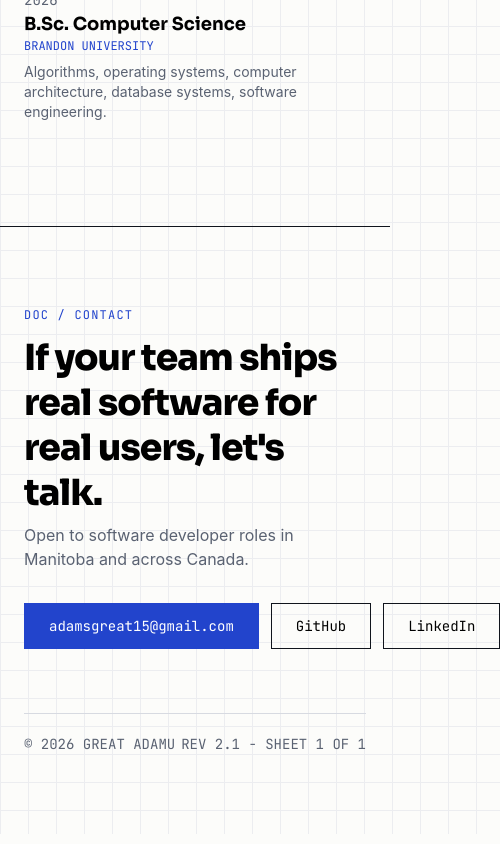
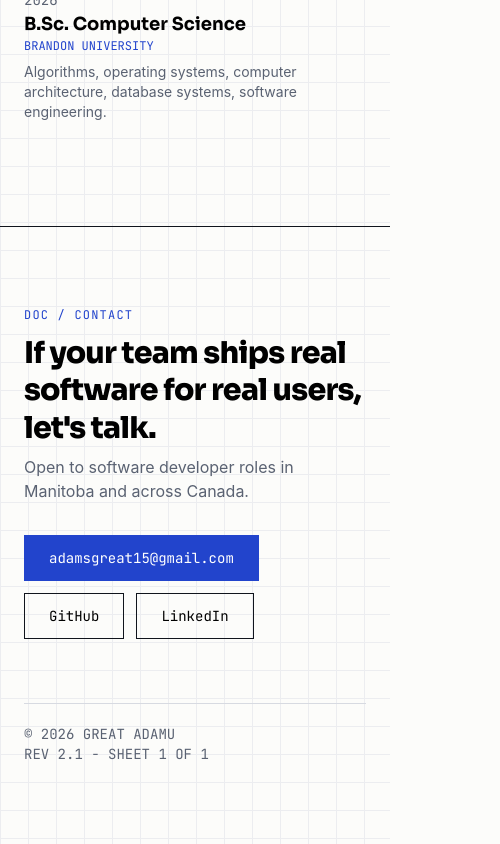
Before and after one commit to greatadams/personal-portfolio, a React (Vite) app: page / in a window 390 px wide. Shown: the part 4986-5830 px from the top of the page, 500 px wide, since content can reach past the window. Built offline with nearby package versions, Linux system fonts and the light colour scheme.

Commit message:
Responsive pass on footer

```diff
--- a/src/components/Footer.tsx
+++ b/src/components/Footer.tsx
@@ -7,14 +7,14 @@ export default function Footer() {
             Doc / Contact
           </p>
         </div>
-        <h2 className="text-4xl font-display font-extrabold leading-tight tracking-tight max-w-[18ch]">
+        <h2 className="text-3xl md:text-5xl font-display font-extrabold leading-tight tracking-tight max-w-[18ch]">
           If your team ships real software for real users, let's talk.
         </h2>
         <p className="text-ink-2 mt-2 max-w-[64ch]">
           Open to software developer roles in Manitoba and across Canada.
         </p>
 
-        <ul className="flex gap-3 mt-8 list-none ">
+        <ul className="flex  flex-wrap gap-3 mt-8 list-none ">
           <li>
             <a
               href="mailto:adamsgreat15@gmail.com"
@@ -40,7 +40,7 @@ export default function Footer() {
             </a>
           </li>
         </ul>
-        <div className="flex justify-between border-t border-line pt-5 mt-16 ">
+        <div className="flex flex-col md:flex-row gap 2 md:justify-between border-t border-line pt-5 mt-16 ">
           <p className="text-ink-2 text-sm font-mono"> © 2026 GREAT ADAMU</p>
           <p className="text-ink-2 text-sm font-mono">REV 2.1 - SHEET 1 OF 1</p>
         </div>
```
